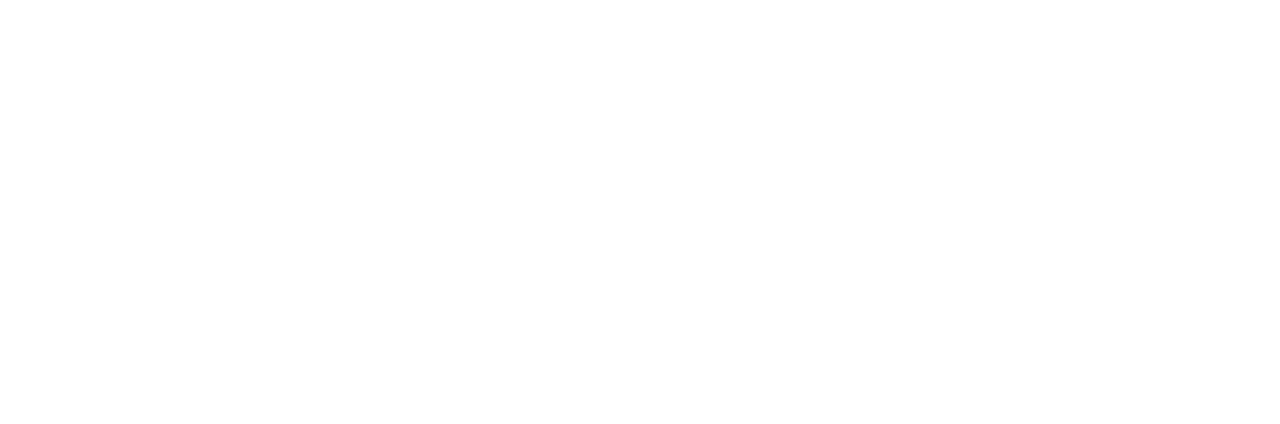
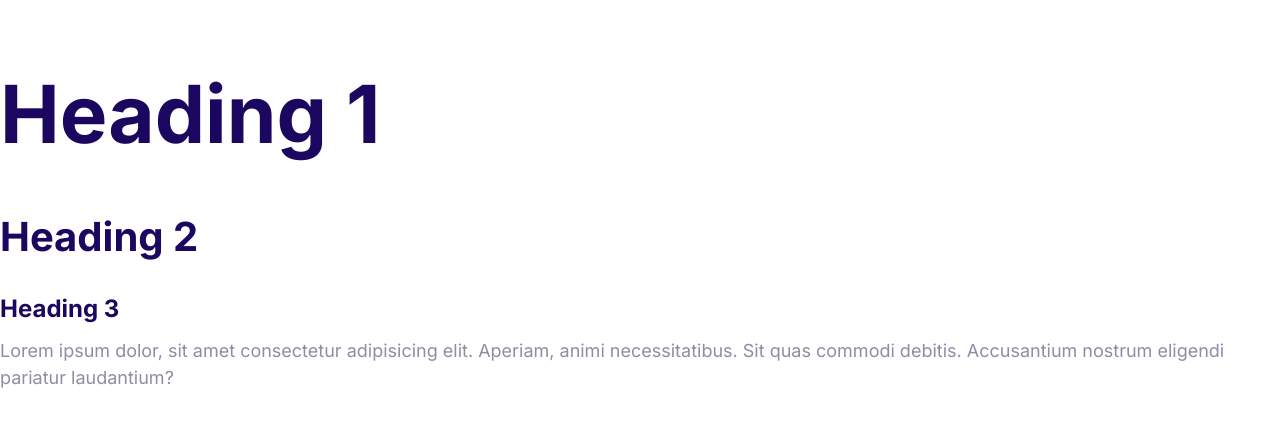
Before and after one commit to gioiaGalassi/moshify, a plain HTML site: page index.html in a window 1280 px wide. Drawn offline with Linux system fonts and the light colour scheme.

Commit message:
Define the styles for the fonts

```diff
--- a/css/styles.css
+++ b/css/styles.css
@@ -5,3 +5,55 @@
   --color-headings: #1b0760;
   --color-body: #918ca4;
 }
+
+html {
+  font-size: 62.5%;
+}
+
+body {
+  color: var(--color-body);
+  font-family: Inter, Arial, Helvetica, sans-serif;
+  font-size: 2.4rem;
+  line-height: 1.5;
+}
+
+h1,
+h2,
+h3 {
+  color: var(--color-headings);
+  margin-bottom: 1rem;
+}
+
+h1 {
+  font-size: 7rem;
+}
+
+h2 {
+  font-size: 4rem;
+}
+
+h3 {
+  font-size: 3rem;
+}
+
+p {
+  margin-top: 0;
+}
+
+@media screen and (min-width: 1024px) {
+  body {
+    font-size: 1.8rem;
+  }
+
+  h1 {
+    font-size: 8rem;
+  }
+
+  h2 {
+    font-size: 4rem;
+  }
+
+  h3 {
+    font-size: 2.4rem;
+  }
+}
--- a/index.html
+++ b/index.html
@@ -5,8 +5,23 @@
     <meta http-equiv="X-UA-Compatible" content="IE=edge" />
     <meta name="viewport" content="width=device-width, initial-scale=1.0" />
     <title>Document</title>
+    <link rel="preconnect" href="https://fonts.googleapis.com" />
+    <link rel="preconnect" href="https://fonts.gstatic.com" crossorigin />
+    <link
+      href="https://fonts.googleapis.com/css2?family=Inter:wght@400;700&display=swap"
+      rel="stylesheet"
+    />
     <link rel="stylesheet" href="css/normalize.css" />
     <link rel="stylesheet" href="css/styles.css" />
   </head>
-  <body></body>
+  <body>
+    <h1>Heading 1</h1>
+    <h2>Heading 2</h2>
+    <h3>Heading 3</h3>
+    <p>
+      Lorem ipsum dolor, sit amet consectetur adipisicing elit. Aperiam, animi
+      necessitatibus. Sit quas commodi debitis. Accusantium nostrum eligendi
+      pariatur laudantium?
+    </p>
+  </body>
 </html>
```
